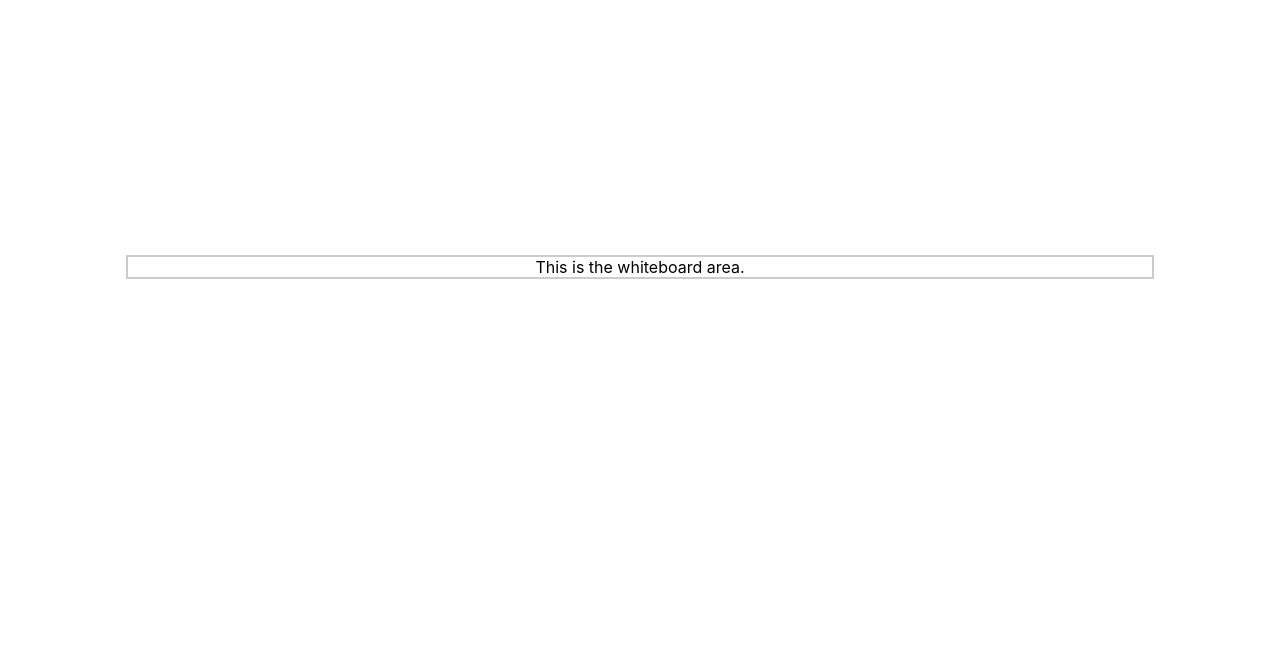
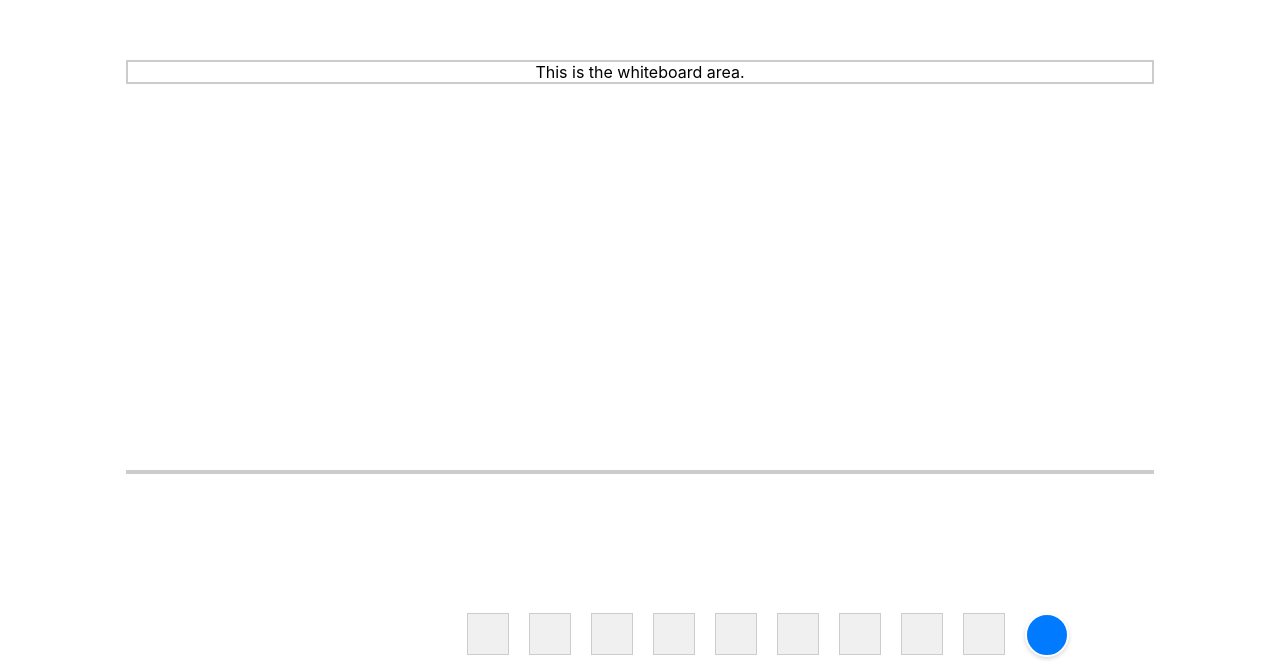
Before and after one commit to aminaisayeva/pizza, a React (Create React App) app in the folder columbia-puzzle/: page /main in a window 1280 px wide. Shown: the part 133-800 px from the top of the page. Built offline with nearby package versions, Linux system fonts and the light colour scheme.

Commit message:
added preliminary set up for amin screen and the functionality of the chatbot + appear on click

```diff
--- a/columbia-puzzle/src/components/ChatBot.js
+++ b/columbia-puzzle/src/components/ChatBot.js
@@ -0,0 +1,46 @@
+import React, { useState, useEffect } from 'react';
+import { db } from '../services/firebaseConfig';
+import { collection, addDoc, query, orderBy, onSnapshot } from 'firebase/firestore';
+import '../styles/ChatBot.css';
+
+const ChatBot = () => {
+  const [messages, setMessages] = useState([]);
+  const [input, setInput] = useState('');
+
+  useEffect(() => {
+    const q = query(collection(db, "messages"), orderBy("timestamp", "asc"));
+    const unsubscribe = onSnapshot(q, (snapshot) => {
+      setMessages(snapshot.docs.map(doc => ({ id: doc.id, data: doc.data() })));
+    });
+    return unsubscribe; // Detach listener on unmount
+  }, []);
+
+  const sendMessage = async (event) => {
+    event.preventDefault();
+    await addDoc(collection(db, "messages"), {
+      text: input,
+      timestamp: new Date(),
+    });
+    setInput('');
+  };
+
+  return (
+    <div className="chatbot">
+      <div className="chatbot-messages">
+        {messages.map(({ id, data }) => (
+          <p key={id}>{data.text}</p>
+        ))}
+      </div>
+      <form onSubmit={sendMessage}>
+        <input
+          value={input}
+          onChange={(e) => setInput(e.target.value)}
+          placeholder="Type a message..."
+        />
+        <button type="submit">Send</button>
+      </form>
+    </div>
+  );
+};
+
+export default ChatBot;
--- /dev/null
+++ b/columbia-puzzle/src/components/ChatBotIcon.js
@@ -0,0 +1,10 @@
+import React from 'react';
+import '../styles/ChatBotIcon.css';
+
+const ChatBotIcon = ({ onClick }) => {
+  return (
+    <div className="chatbot-icon" onClick={onClick}></div>
+  );
+};
+
+export default ChatBotIcon;
--- a/columbia-puzzle/src/components/Inventory.js
+++ b/columbia-puzzle/src/components/Inventory.js
@@ -0,0 +1,19 @@
+import React, { useState } from 'react';
+import '../styles/Inventory.css';
+import ChatBotIcon from './ChatBotIcon';
+import ChatBot from './ChatBot';
+
+const Inventory = () => {
+  const [showChatBot, setShowChatBot] = useState(false);
+
+  return (
+    <div className="inventory">
+      {Array.from({ length: 10 }, (_, i) => (
+        i === 9 ? <ChatBotIcon key={i} onClick={() => setShowChatBot(!showChatBot)} /> : <div key={i} className="inventory-slot"></div>
+      ))}
+      {showChatBot && <ChatBot />}
+    </div>
+  );
+};
+
+export default Inventory;
--- a/columbia-puzzle/src/components/MainScreen.js
+++ b/columbia-puzzle/src/components/MainScreen.js
@@ -1,7 +1,6 @@
 import React from 'react';
 import Whiteboard from './Whiteboard';
 import Inventory from './Inventory';
-import ChatBot from './ChatBot';
 import '../styles/MainScreen.css'; // Assuming you have specific styles for the MainScreen
 
 const MainScreen = () => {
@@ -10,6 +9,9 @@ const MainScreen = () => {
       <div className="mainScreen__whiteboard">
         <Whiteboard />
       </div>
+      <div className="mainScreen__inventory">
+        <Inventory />
+      </div>
     </div>
   );
 };
--- /dev/null
+++ b/columbia-puzzle/src/styles/ChatBot.css
@@ -0,0 +1,26 @@
+.chatbot {
+    position: fixed;
+    bottom: 60px; /* Positioned above the inventory */
+    right: 20px;
+    width: 300px;
+    height: 400px;
+    border: 1px solid #ccc;
+    background-color: #fff;
+    box-shadow: 0px 4px 6px rgba(0,0,0,0.1);
+  }
+
+  .chatbot-messages {
+    height: 350px;
+    overflow: auto;
+    padding: 10px;
+  }
+
+  .chatbot form {
+    display: flex;
+  }
+
+  .chatbot input,
+  .chatbot button {
+    padding: 10px;
+    border: none;
+  }
--- /dev/null
+++ b/columbia-puzzle/src/styles/ChatBotIcon.css
@@ -0,0 +1,12 @@
+.chatbot-icon {
+    width: 40px;  /* Ensure the size matches the inventory slots */
+    height: 40px;
+    background-color: #007BFF; /* Use a distinctive color */
+    border-radius: 50%;  /* Makes the div a circle */
+    display: flex;
+    align-items: center;
+    justify-content: center;
+    cursor: pointer; /* Indicates the icon is clickable */
+    box-shadow: 0 2px 4px rgba(0,0,0,0.15); /* Optional: adds some depth */
+    border: 2px solid white; /* Helps the icon stand out */
+  }
--- /dev/null
+++ b/columbia-puzzle/src/styles/Inventory.css
@@ -0,0 +1,20 @@
+.inventory {
+    display: flex;
+    justify-content: center;
+    position: fixed; /* Make inventory stay at the bottom */
+    bottom: 0;
+    width: 100%;
+  }
+
+  .inventory-slot, .chatbot-icon {
+    width: 40px; /* Size of each slot */
+    height: 40px;
+    margin: 10px;
+    background-color: #f0f0f0;
+    border: 1px solid #ccc; /* Light grey border for each slot */
+  }
+
+  .chatbot-icon {
+    background-color: blue; /* Color to distinguish the chatbot icon */
+    border-radius: 50%; /* Circle shape */
+  }
```
Also changed, not shown: columbia-puzzle/src/components/Whiteboard.js (line endings or trailing spaces).
